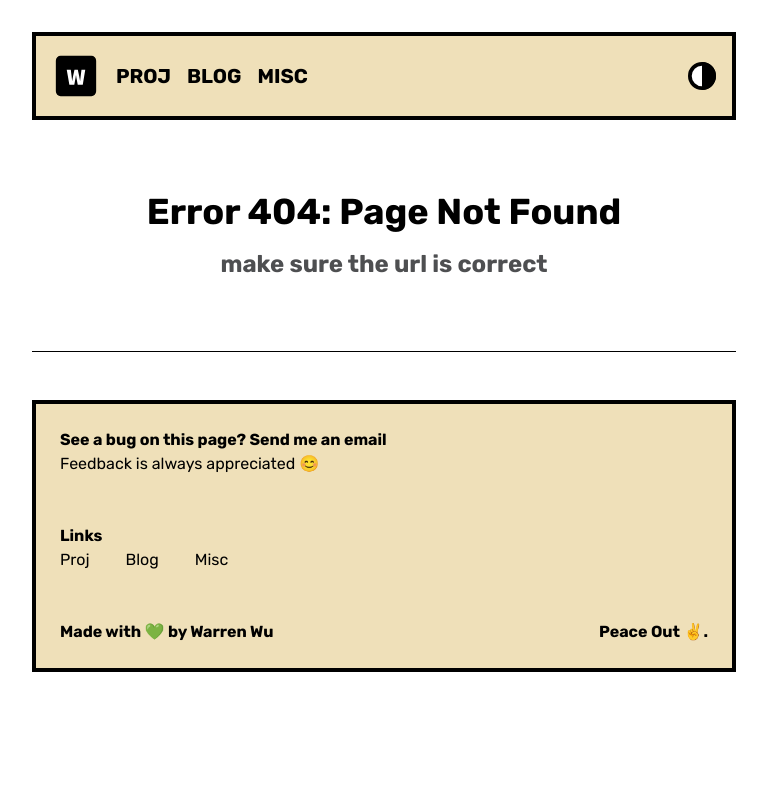
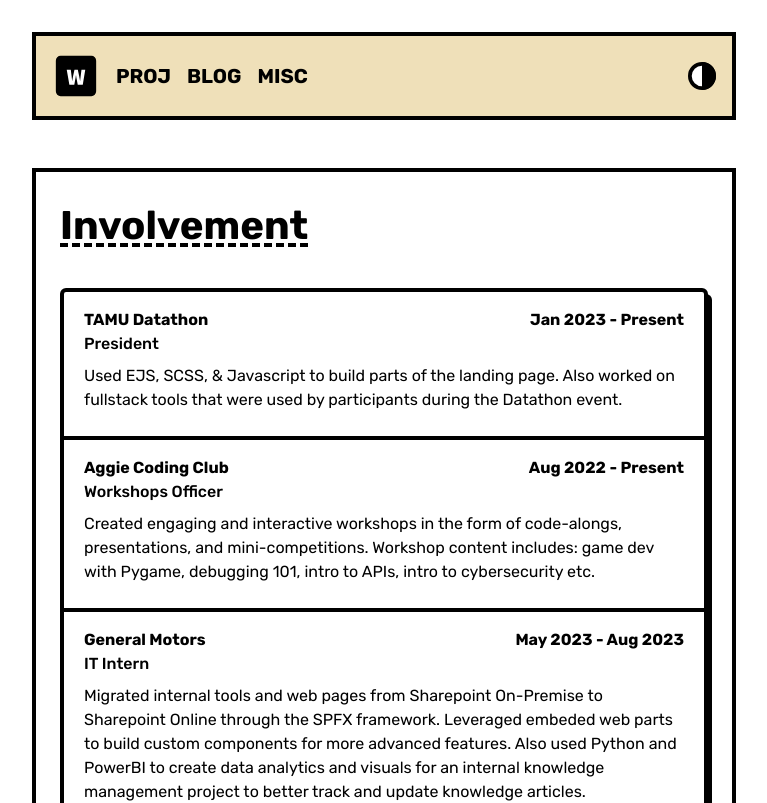
Before and after one commit to WarrenWu4/portfolio, a React (Vite) app: page /involvements in a window 1280 px wide. Shown: the top 803 px of the page, without its empty margins (256-1023 px from the left). Built offline with nearby package versions, Linux system fonts and the light colour scheme; some icons are missing.

Commit message:
updated links and about pages

```diff
--- a/public/_data/home.json
+++ b/public/_data/home.json
@@ -47,16 +47,16 @@
     ],
     "exps": [
         {
+            "org": "TAMU Datathon",
+            "pos": "President",
+            "desc": "Used EJS, SCSS, & Javascript to build parts of the landing page. Also worked on fullstack tools that were used by participants during the Datathon event.",
+            "date": "Jan 2023 - Present"
+        },
+        {
             "org": "Aggie Coding Club",
             "pos": "Workshops Officer",
             "desc": "Created engaging and interactive workshops in the form of code-alongs, presentations, and mini-competitions. Workshop content includes: game dev with Pygame, debugging 101, intro to APIs, intro to cybersecurity etc.",
             "date": "Aug 2022 - Present"
-        },
-        {
-            "org": "TAMU Datathon",
-            "pos": "Developer",
-            "desc": "Used EJS, SCSS, & Javascript to build parts of the landing page. Also worked on fullstack tools that were used by participants during the Datathon event.",
-            "date": "Jan 2023 - Present"
         },
         {
             "org": "General Motors",
--- a/src/components/blog/BlogCard.tsx
+++ b/src/components/blog/BlogCard.tsx
@@ -17,7 +17,7 @@ export default function BlogCard({blog, className}: BlogCardProps) {
             <p className="break-word line-clamp-2 overflow-hidden">
                 {blog.desc}
             </p>
-            <NavLink to={`.${blog.article}`} className={"bg-[#FFD39F] dark:bg-[#6a5239] font-bold text-base flex w-fit btn-2 px-6 py-4"}>
+            <NavLink to={`/blog${blog.article}`} className={"bg-[#FFD39F] dark:bg-[#6a5239] font-bold text-base flex w-fit btn-2 px-6 py-4"}>
                 READ MORE
             </NavLink>
         </div>
--- /dev/null
+++ b/src/components/misc/Involvement.tsx
@@ -0,0 +1,48 @@
+import { useEffect, useState } from "react";
+import ContentLayout from "../../layouts/ContentLayout";
+import { Experience } from "../../lib/types";
+import LoadingPage from "../../pages/LoadingPage";
+import { twMerge } from "tailwind-merge";
+
+export default function Involvement() {
+
+    const [involvements, setInvolvements] = useState<Experience[] | null>(null)
+
+    useEffect(() => {
+
+        async function getInvolvementData() {
+            const response = await fetch("_data/home.json")
+            const data = await response.json()
+            setInvolvements(data.exps)
+        }
+
+        getInvolvementData()
+
+    }, [])
+
+    if (involvements === null) {
+        return <LoadingPage/>
+    }
+
+    return (
+        <ContentLayout title="Involvement">
+
+            <div className="w-full brutalist">
+                {
+                    involvements.map((exp: Experience, index: number) => {
+                        return (
+                            <div key={index} className={twMerge("w-full flex flex-col px-5 pt-4 pb-6", (index === 0) ? "" : "border-t-4")}>
+                                <div className="w-full items-center justify-between text-base font-bold flex gap-x-2">
+                                    <p>{exp.org}</p>
+                                    <p>{exp.date}</p>
+                                </div>
+                                <p className="font-medium mb-2">{exp.pos}</p>
+                                <p className="text-base">{exp.desc}</p>
+                            </div>
+                    )})
+                }
+            </div>
+
+        </ContentLayout>
+    )
+}
--- /dev/null
+++ b/src/components/misc/Resume.tsx
@@ -0,0 +1,20 @@
+import { Icon } from "@iconify/react";
+import ContentLayout from "../../layouts/ContentLayout";
+
+export default function Resume() {
+    return (
+        <ContentLayout title="Resume">
+
+            <a href="/resume.pdf" download={true} className="flex items-center gap-x-2 btn-1 px-3 py-2 w-fit font-bold text-lg mb-8">
+                <Icon icon={"icon-park-solid:download-three"} width={"1.5rem"}/>
+                Download
+            </a>
+
+            <div className="brutalist">
+                <iframe width={"100%"} height={"600"} src="/resume.pdf" title="Warren Wu's Resume">
+                </iframe>
+            </div>
+
+        </ContentLayout>
+    )
+}
--- /dev/null
+++ b/src/components/misc/TechStack.tsx
@@ -0,0 +1,40 @@
+import { useEffect, useState } from "react";
+import ContentLayout from "../../layouts/ContentLayout";
+import LoadingPage from "../../pages/LoadingPage";
+import { Icon } from "@iconify/react";
+
+export default function TechStack() {
+
+    const [techStack, setTechStack] = useState<string[] | null>(null)
+
+    useEffect(() => {
+
+        async function getTechStackData() {
+            const response = await fetch("_data/home.json")
+            const data = await response.json()
+            setTechStack(data.techstack)
+        }
+
+        getTechStackData()
+
+    }, [])
+
+    if (techStack === null) {
+        return <LoadingPage/>
+    }
+
+    return (
+        <ContentLayout title="Tech Stack">
+
+            <div className="flex flex-wrap gap-4">
+                {techStack.map((icon:string, index:number) => {
+                    return (
+                        <div key={index} className="p-2 brutalist-sm">
+                            <Icon icon={`simple-icons:${icon}`} width={"2rem"} />
+                        </div>
+                )})}
+            </div>
+
+        </ContentLayout>
+    )
+}
--- a/src/main.tsx
+++ b/src/main.tsx
@@ -15,6 +15,9 @@ import Spotify from './components/spotify/Spotify';
 import ErrorPage from './pages/ErrorPage';
 import MainLayout from "./layouts/MainLayout";
 import Events from "./components/events/Events";
+import TechStack from './components/misc/TechStack'
+import Resume from './components/misc/Resume'
+import Involvement from './components/misc/Involvement'
 
 
 export default function App() {
@@ -30,6 +33,9 @@ export default function App() {
             <Routes>
 
                 <Route path="/" element={<HomePage/>}/>
+                <Route path="/techstack" element={<TechStack/>}/>
+                <Route path="/involvements" element={<Involvement/>}/>
+                <Route path="/resume" element={<Resume/>}/>
 
                 <Route path='/proj' element={<ProjPage/>}/>
                 <Route path='/proj/:proj_id' element={<ProjInfo/>}/>
```
Also changed, not shown: src/lib/types.ts (+7 -0 lines), 1 other file (tests, documents, lock files or other folders).
